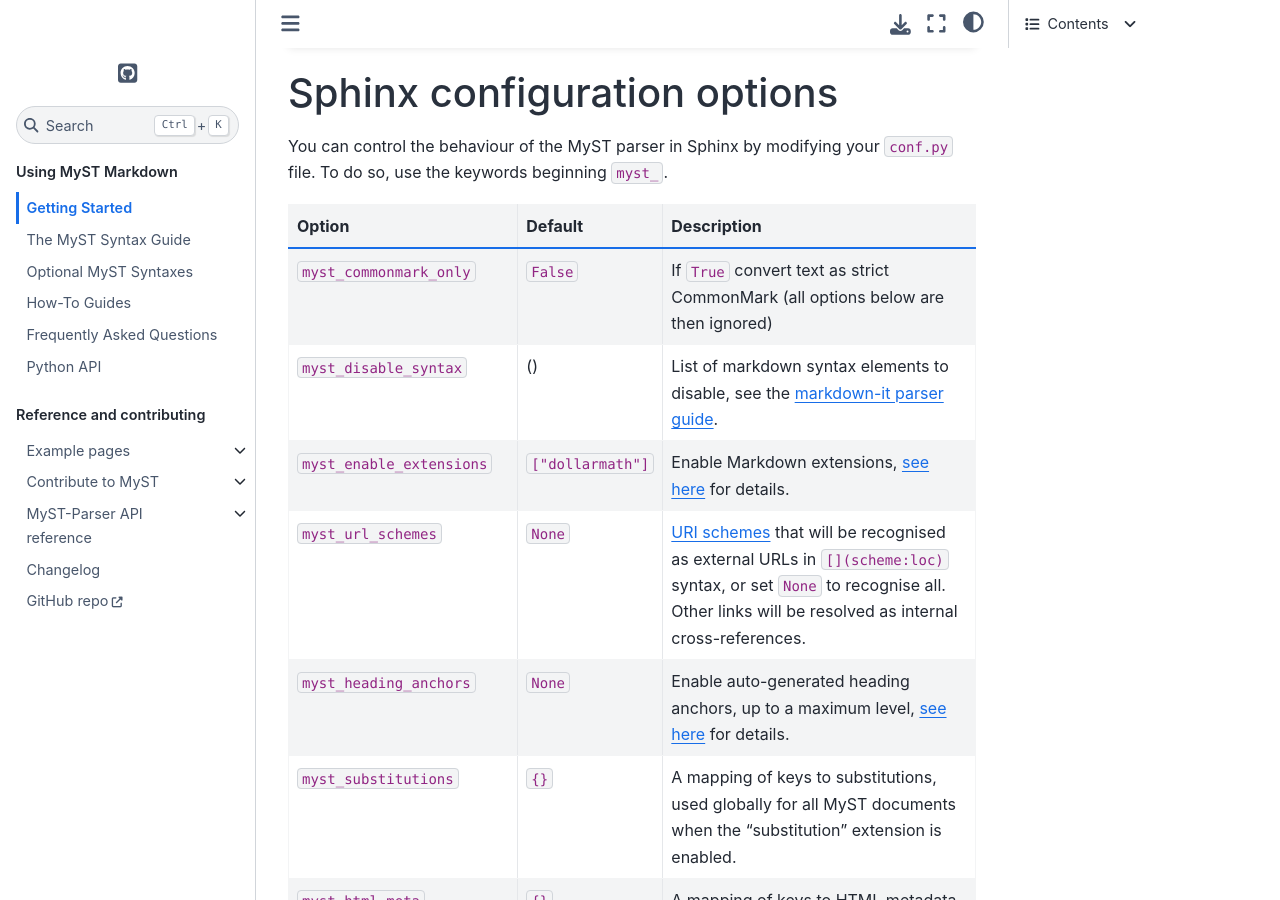
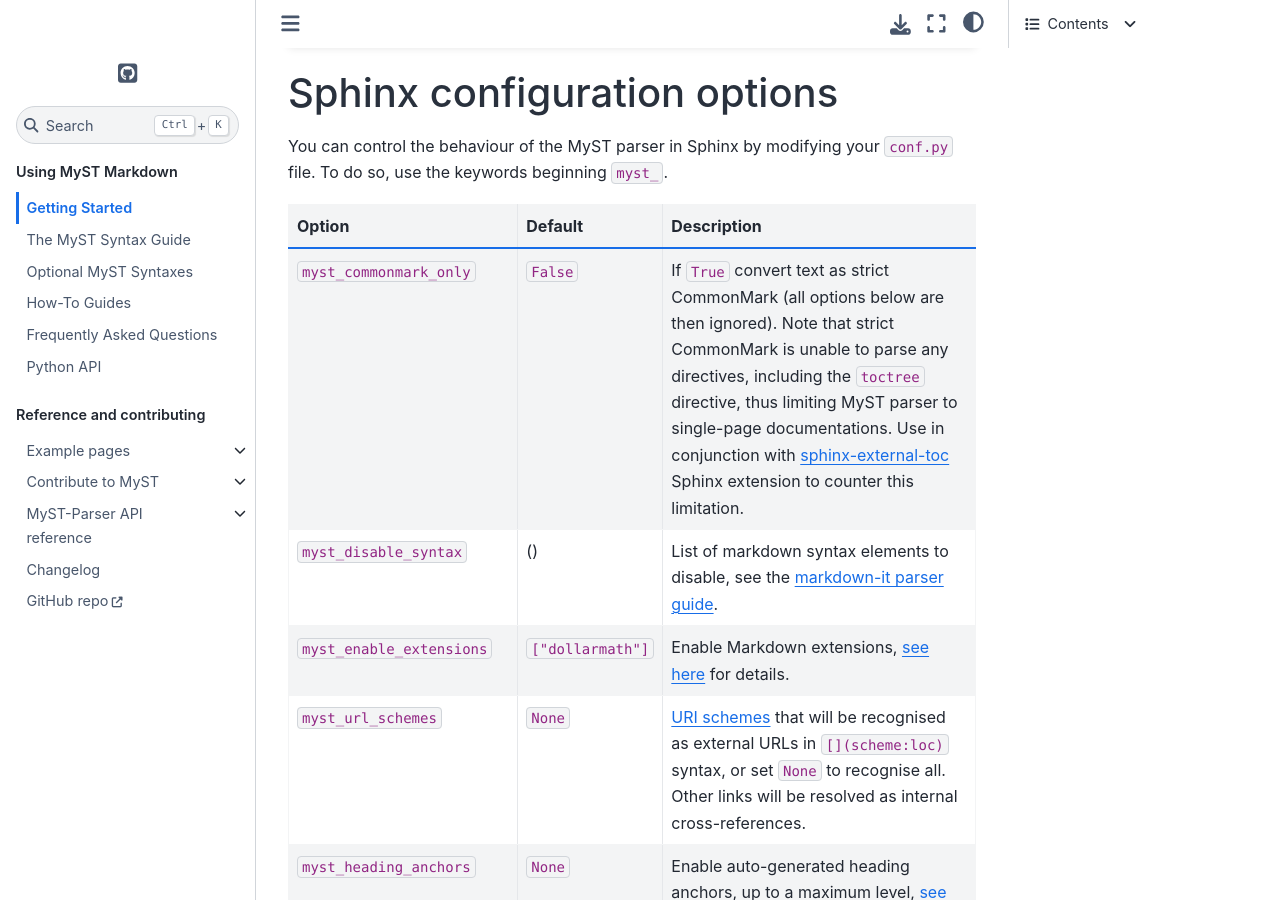
Before and after one commit to executablebooks/MyST-Parser, a Sphinx documentation site: the page built from docs/using/intro.md, in a window 1280 px wide and 900 px high, scrolled down 4723 px. Built offline with Sphinx 7.4.7 and the Sphinx Book theme 1.1.4, drawn with Linux system fonts in a browser that asks for light colours.

Commit message:
📚 DOCS: Recommend sphinx-external-toc in conjuction with `myst_commonmark_only`

```diff
--- a/docs/using/intro.md
+++ b/docs/using/intro.md
@@ -232,7 +232,7 @@
   - Description
 * - `myst_commonmark_only`
   - `False`
-  - If `True` convert text as strict CommonMark (all options below are then ignored)
+  - If `True` convert text as strict CommonMark (all options below are then ignored). Note that strict CommonMark is unable to parse any directives, including the `toctree` directive, thus limiting MyST parser to single-page documentations. Use in conjunction with [sphinx-external-toc](https://github.com/executablebooks/sphinx-external-toc) Sphinx extension to counter this limitation.
 * - `myst_disable_syntax`
   - ()
   - List of markdown syntax elements to disable, see the [markdown-it parser guide](markdown_it:using).
```
